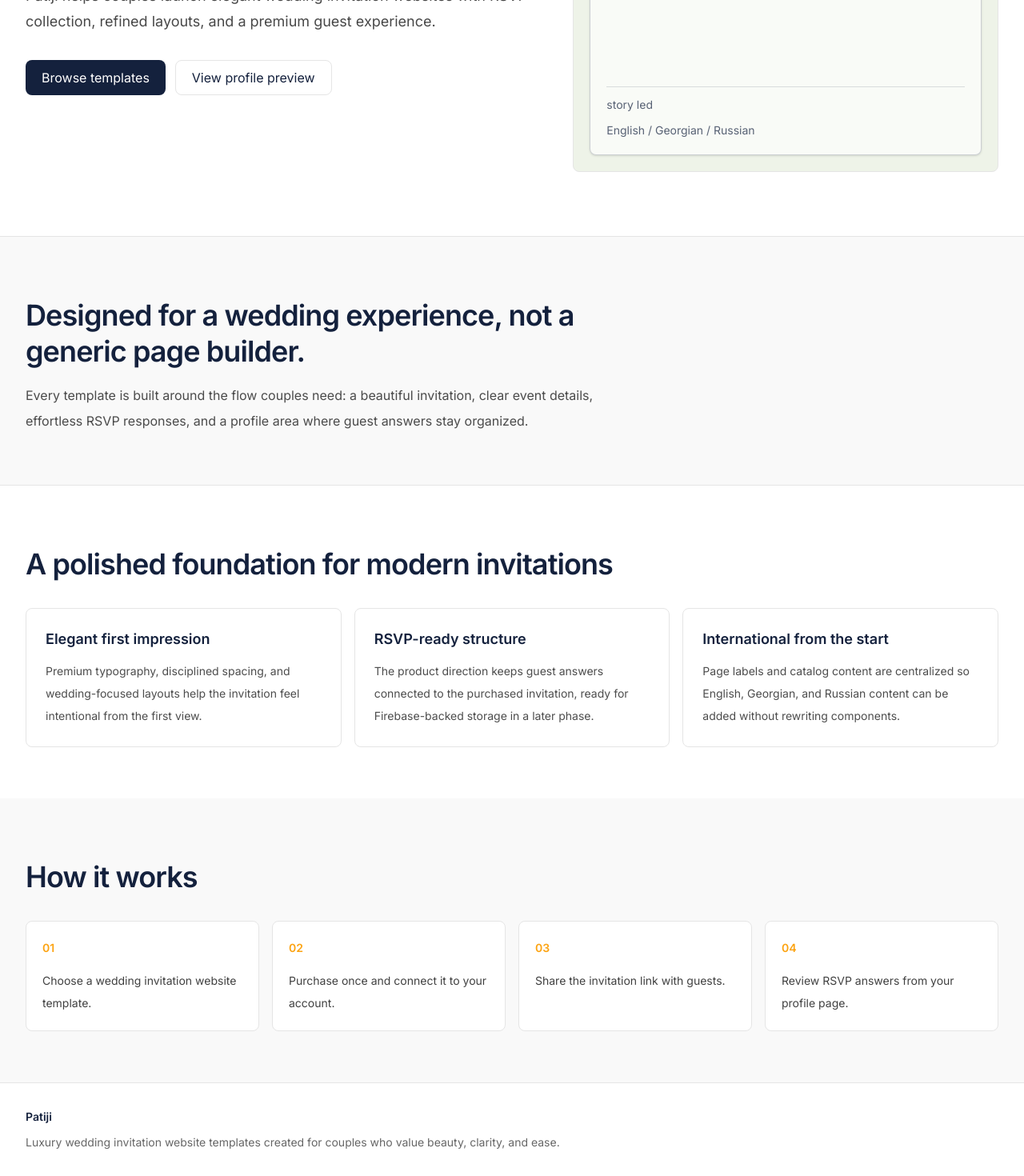
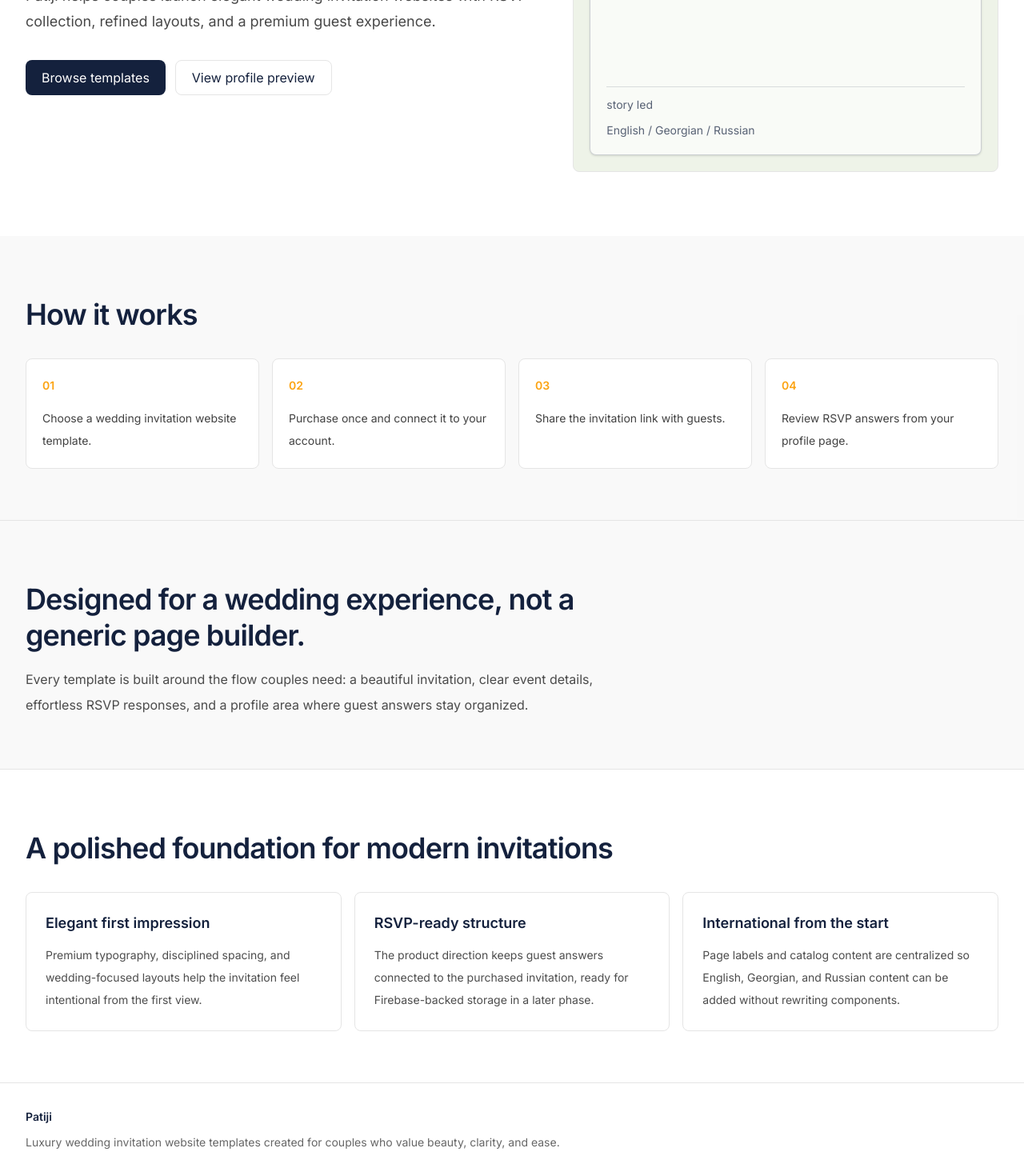
Before and after one commit to DavitGvagvalia/patiji, a React (Vite) app: page / in a window 1280 px wide. Shown: the part 623-2093 px from the top of the page at 80% size. Built offline with nearby package versions, Linux system fonts and the light colour scheme; a web font is replaced by a local one.

Commit message:
feat: add Firebase configuration and update Home component layout with new section

```diff
--- a/src/pages/Home.tsx
+++ b/src/pages/Home.tsx
@@ -47,11 +47,21 @@ const Home = ({ content, locale, templates }: HomeProps) => {
         </div>
       </section>
 
+      <section className="bg-brand-soft/25">
+        <div className="mx-auto max-w-7xl px-4 py-12 sm:px-6 sm:py-16 lg:px-8">
+          <SectionHeader title={content.home.stepsTitle} />
+          <div className="mt-8">
+            <HowItWorks steps={content.home.steps} />
+          </div>
+        </div>
+      </section>
+
       <section className="border-y border-brand-soft bg-brand-soft/25">
         <div className="mx-auto max-w-7xl px-4 py-12 sm:px-6 sm:py-16 lg:px-8">
           <SectionHeader title={content.home.valueTitle} text={content.home.valueCopy} />
         </div>
       </section>
+
 
       <section className="bg-white">
         <div className="mx-auto max-w-7xl px-4 py-12 sm:px-6 sm:py-16 lg:px-8">
@@ -62,14 +72,6 @@ const Home = ({ content, locale, templates }: HomeProps) => {
         </div>
       </section>
 
-      <section className="bg-brand-soft/25">
-        <div className="mx-auto max-w-7xl px-4 py-12 sm:px-6 sm:py-16 lg:px-8">
-          <SectionHeader title={content.home.stepsTitle} />
-          <div className="mt-8">
-            <HowItWorks steps={content.home.steps} />
-          </div>
-        </div>
-      </section>
     </>
   )
 }
```
Also changed, not shown: 1 other file (tests, documents, lock files or other folders).
